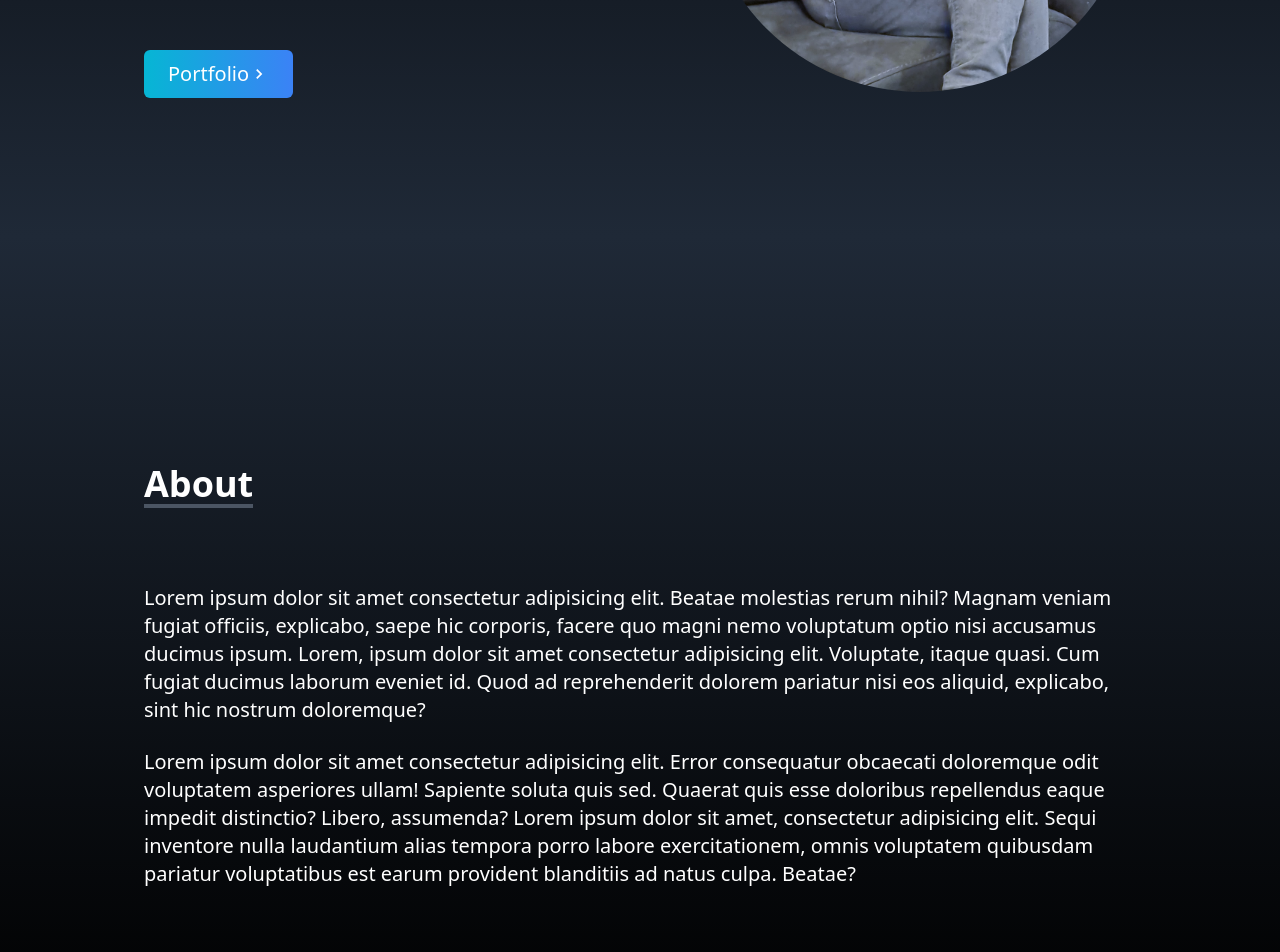
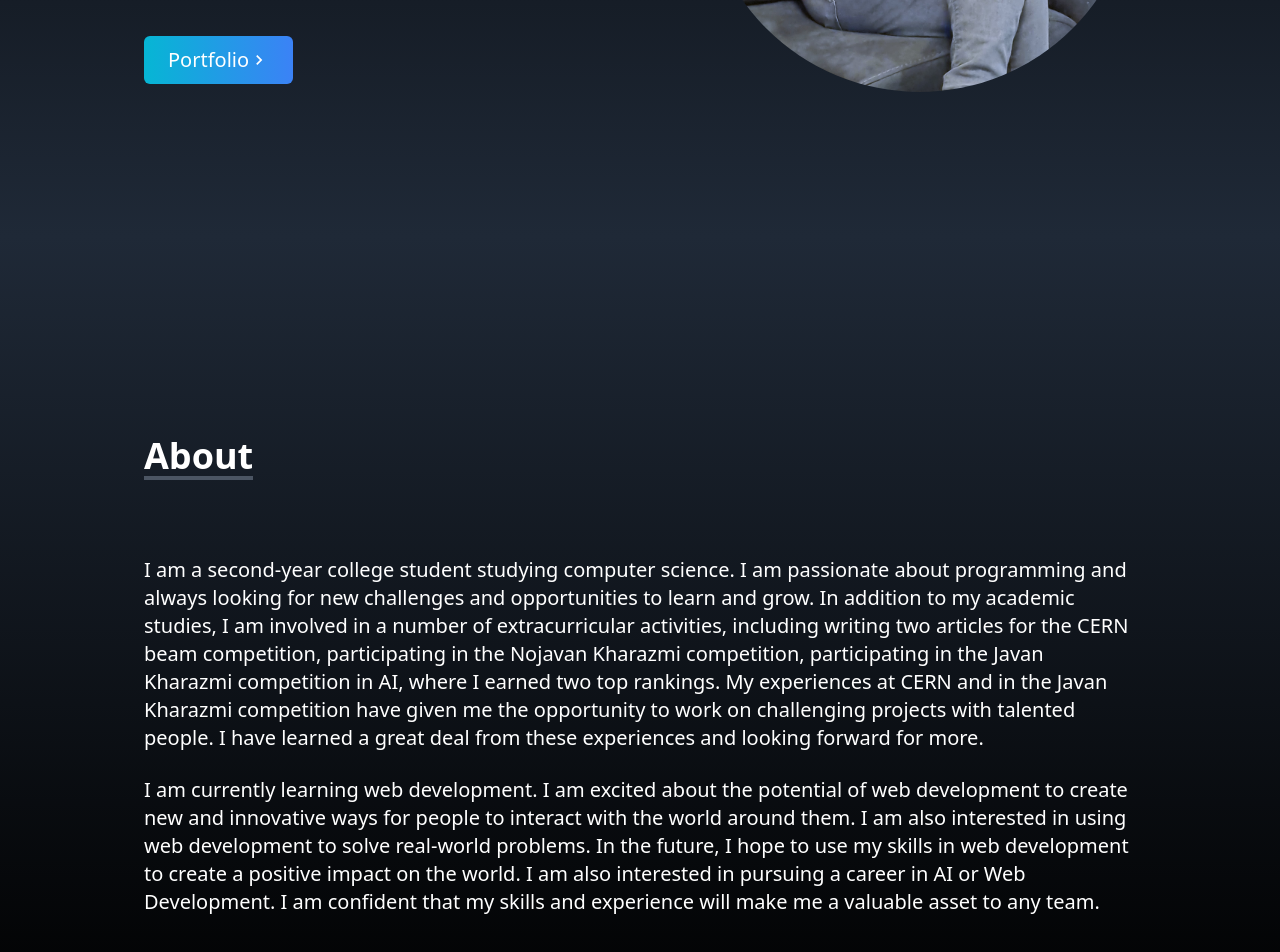
Before and after one commit to aliprg0/react-portfolio, a React (Create React App) app: page / in a window 1280 px wide. Shown: the part 564-1516 px from the top of the page. Built offline with nearby package versions, Linux system fonts and the light colour scheme.

Commit message:
retyped about and hero page

```diff
--- a/public/index.html
+++ b/public/index.html
@@ -2,7 +2,7 @@
 <html lang="en">
   <head>
     <meta charset="utf-8" />
-    <link rel="icon" href="%PUBLIC_URL%/favicon.ico" />
+    <link rel="icon" href="%PUBLIC_URL%/favicon.ico" class=""/>
     <meta name="viewport" content="width=device-width, initial-scale=1" />
     <meta name="theme-color" content="#000000" />
     <meta
@@ -24,7 +24,7 @@
       work correctly both with client-side routing and a non-root public URL.
       Learn how to configure a non-root public URL by running `npm run build`.
     -->
-    <title>React App</title>
+    <title>My Portfolio</title>
   </head>
   <body>
     <noscript>You need to enable JavaScript to run this app.</noscript>
--- a/src/components/About.jsx
+++ b/src/components/About.jsx
@@ -9,14 +9,16 @@ const About = () => {
           <p className='pt-20 text-4xl font-bold inline border-b-4 border-gray-600'> About </p>
         </div>
         <p className='text-xl mt-11'>
-          Lorem ipsum dolor sit amet consectetur adipisicing elit. Beatae molestias rerum nihil? Magnam veniam fugiat officiis, explicabo, saepe hic corporis, facere quo magni nemo voluptatum optio nisi accusamus ducimus ipsum.
-          Lorem, ipsum dolor sit amet consectetur adipisicing elit. Voluptate, itaque quasi. Cum fugiat ducimus laborum eveniet id. Quod ad reprehenderit dolorem pariatur nisi eos aliquid, explicabo, sint hic nostrum doloremque?
-
+          I am a second-year college student studying computer science. I am passionate about programming and always looking for new challenges and opportunities to learn and grow.
+          In addition to my academic studies, I am involved in a number of extracurricular activities, including writing two articles for the CERN beam competition,
+          participating in the Nojavan Kharazmi competition, participating in the Javan Kharazmi competition in AI, where I earned two top rankings.
+          My experiences at CERN and in the Javan Kharazmi competition have given me the opportunity to work on challenging projects with talented people. I have learned a great deal from these experiences and looking forward for more.
         </p>
         <br />
         <p className='text-xl'>
-          Lorem ipsum dolor sit amet consectetur adipisicing elit. Error consequatur obcaecati doloremque odit voluptatem asperiores ullam! Sapiente soluta quis sed. Quaerat quis esse doloribus repellendus eaque impedit distinctio? Libero, assumenda?
-          Lorem ipsum dolor sit amet, consectetur adipisicing elit. Sequi inventore nulla laudantium alias tempora porro labore exercitationem, omnis voluptatem quibusdam pariatur voluptatibus est earum provident blanditiis ad natus culpa. Beatae?
+          I am currently learning web development. I am excited about the potential of web development to create new and innovative ways for people to interact with the world
+          around them. I am also interested in using web development to solve real-world problems. In the future, I hope to use my skills in web development to create a positive
+          impact on the world. I am also interested in pursuing a career in AI or Web Development. I am confident that my skills and experience will make me a valuable asset to any team.
         </p>
       </div>
     </div>
--- a/src/components/Home.jsx
+++ b/src/components/Home.jsx
@@ -1,6 +1,7 @@
 import React from 'react';
 import HeroImage from "../assets/heroImage.png";
 import { MdOutlineKeyboardArrowRight } from 'react-icons/md'
+import { Link } from 'react-scroll';
 
 const Home = () => {
     return (
@@ -9,16 +10,14 @@ const Home = () => {
                 <div className='flex flex-col justify-center h-full mt-20 md:mt-60  bsmmd:mt-0 bsmmd:space-y-12'>
                     <h2 className='text-4xl md:text-5xl lg:text-6xl font-bold text-white'>I'm a Self-Taught Developer</h2>
                     <p className='text-gray-400 py-4 max-w-sm bsmmd:text-lg'>
-                        Hello. Lorem ipsum dolor sit amet consectetur adipisicing elit. Corrupti fuga rem iusto suscipit, nobis quo cum atque omnis, amet veniam temporibus ad possimus facere nam velit, magni nisi ea! Commodi.
-
-                    </p>
+                        Hi, I'm Ali Kiani, a Developer with 1 years of experience. I'm passionate about programming, and I'm always looking for new challenges and opportunities to learn and grow.                    </p>
                     <div>
-                        <button className='group text-white w-fit px-6 ppy-3 my-2 flex items-center rounded-md  bg-gradient-to-r h-8 bsmmd:h-12 bsmmd:text-xl from-cyan-500 to-blue-500 cursor-pointer'>
+                        <Link to='portfolio' smooth duration={600} className='group text-white w-fit px-6 ppy-3 my-2 flex items-center rounded-md  bg-gradient-to-r h-8 bsmmd:h-12 bsmmd:text-xl from-cyan-500 to-blue-500 cursor-pointer'>
                             Portfolio
                             <span className='hover:rotate-90 duration-300'>
-                                <MdOutlineKeyboardArrowRight/>
+                                <MdOutlineKeyboardArrowRight />
                             </span>
-                        </button>
+                        </Link>
                     </div>
                 </div>
                 <div className='w-[25rem] bsmmd:w-[40rem] lg:w-[48rem] hover:scale-110 duration-300'>
--- a/src/components/NavBar.jsx
+++ b/src/components/NavBar.jsx
@@ -62,7 +62,9 @@ const NavBar = () => {
                         key={id}
                         className="px-4 cursor-pointer py-6 text-4xl hover:scale-125 duration-150 capitalize"
                     >
-                        <Link to={link} smooth duration={600}>{link}</Link>
+                        <Link
+                        onClick={() => setNav(!nav)}
+                        to={link} smooth duration={600}>{link}</Link>
                     </li>
                 ))}
             </ul>
```
Also changed, not shown: 1 other file (tests, documents, lock files or other folders).
